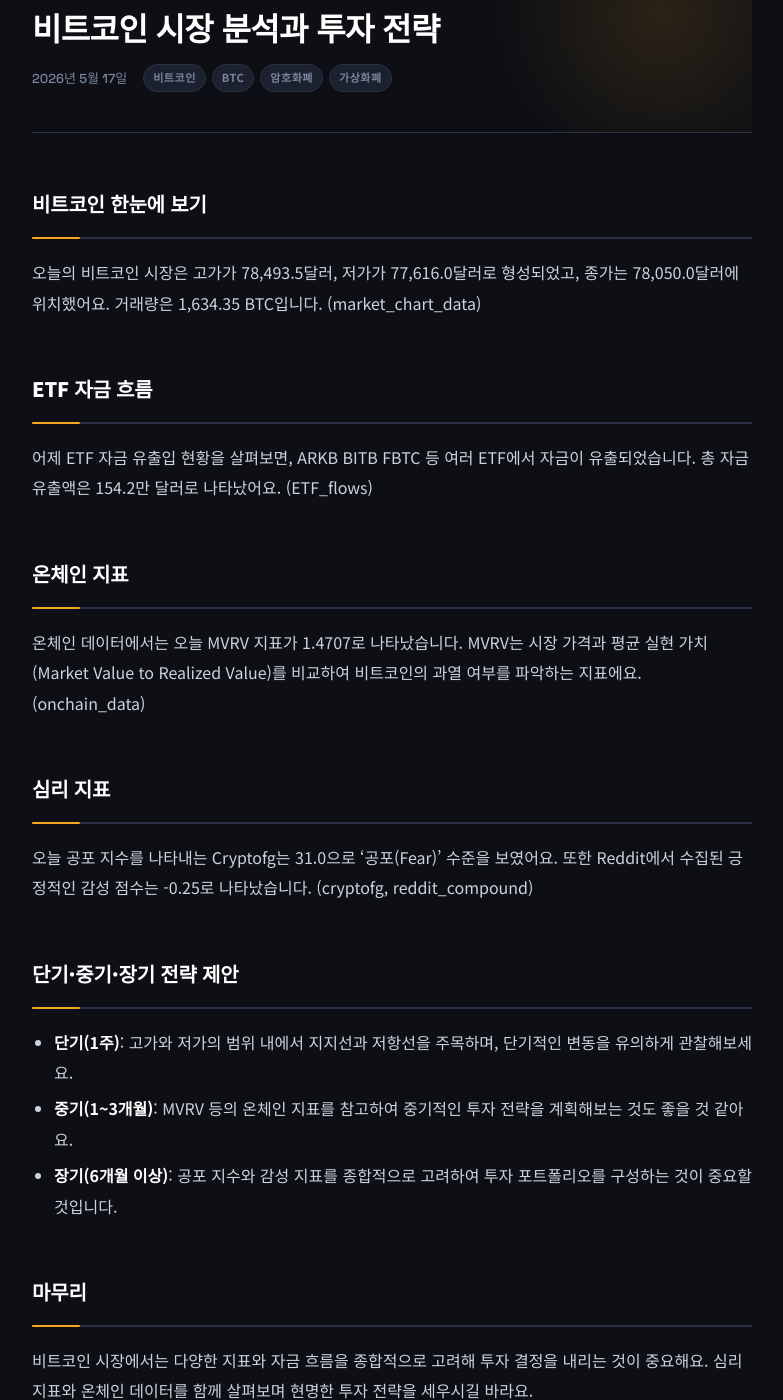
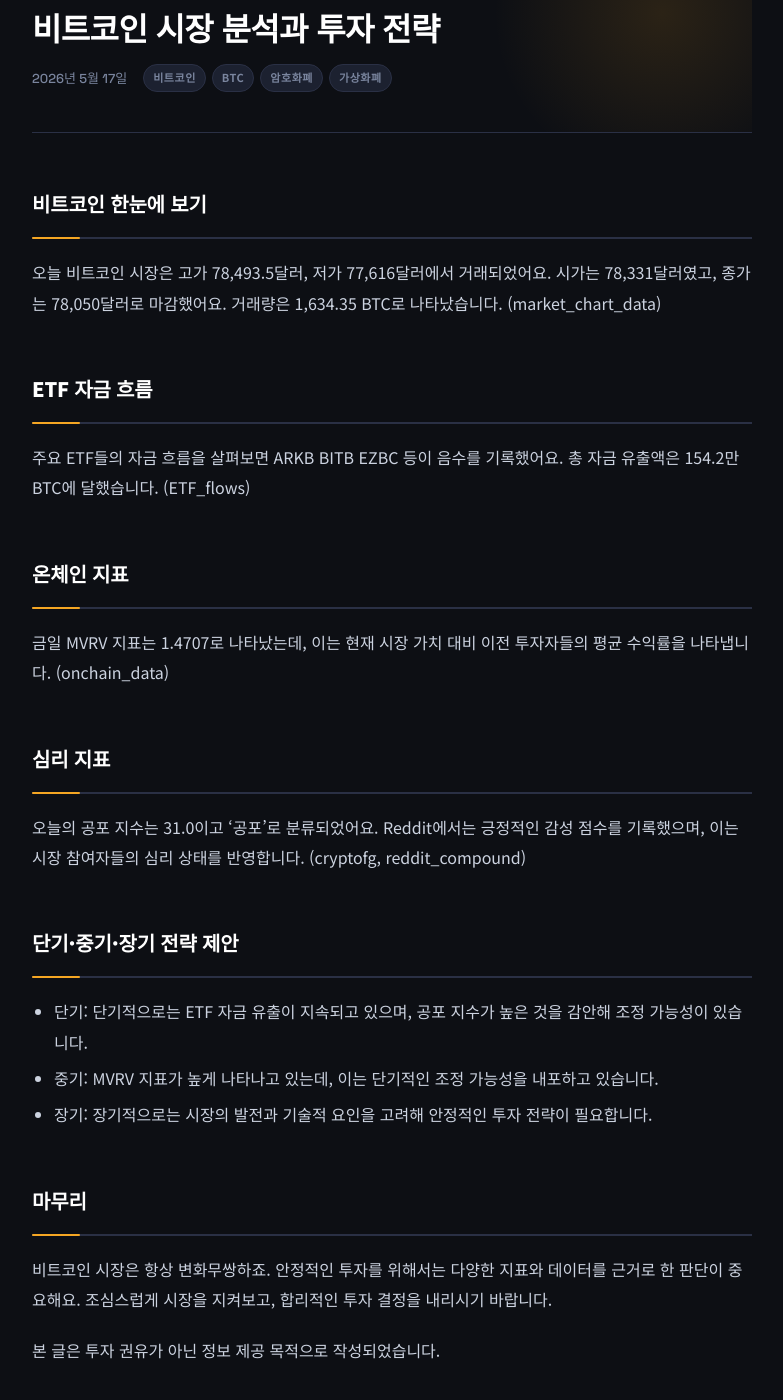
Before and after one commit to ktripapp/ktripapp.github.io, a Jekyll site: the page built from _posts/2026-05-17-비트코인-시장-분석과-투자-전략.md, in a window 1280 px wide and 1400 px high, scrolled down 215 px. Shown: the whole window, without its empty margins (248-1031 px from the left). Built offline with Jekyll 4.4.1, drawn with Linux system fonts in a browser that asks for light colours; comment, search, counter and statistics services are not loaded.

Commit message:
Add post: 2026-05-17-비트코인-시장-분석과-투자-전략.md

```diff
--- a/_posts/2026-05-17-비트코인-시장-분석과-투자-전략.md
+++ b/_posts/2026-05-17-비트코인-시장-분석과-투자-전략.md
@@ -2,36 +2,36 @@
 layout: post
 title: "비트코인 시장 분석과 투자 전략"
 date: 2026-05-17
-description: "2026년 5월 16일 비트코인 시장 동향과 투자 전략을 알아보세요. 고가, 저가, 종가, 거래량 등 핵심 데이터를 분석합니다."
-excerpt: "5월 16일 비트코인 시장 분석과 투자 전략 소개"
+description: "2026년 5월 16일 비트코인 시장 동향과 투자 전략을 알아보세요. 주요 지표와 데이터를 토대로 분석합니다."
+excerpt: "2026년 5월 16일 비트코인 시장 분석과 투자 전략 소개"
 seo_title: "2026년 5월 16일 비트코인 시장 분석과 투자 전략"
-og_title: "2026년 5월 16일 비트코인 시장 분석"
-og_description: "5월 16일 비트코인 시장 동향과 투자 전략을 확인하세요."
+og_title: "오늘의 비트코인 시황과 투자 전략"
+og_description: "2026년 5월 16일 비트코인 시장 분석과 투자 전략을 확인하세요."
 og_type: "article"
 twitter_card: "summary_large_image"
 tags: [비트코인, BTC, 암호화폐, 가상화폐, 투자분석, 코인시장, bitcoin, btc, crypto]
 author: KTrip
 lang: ko
-schema_jsonld: '{"@context": "https://schema.org", "@type": "BlogPosting", "headline": "비트코인 시장 분석과 투자 전략", "description": "2026년 5월 16일 비트코인 시장 동향과 투자 전략을 알아보세요. 고가, 저가, 종가, 거래량 등 핵심 데이터를 분석합니다.", "datePublished": "2026-05-17", "dateModified": "2026-05-17", "author": {"@type": "Organization", "name": "KTrip"}, "publisher": {"@type": "Organization", "name": "KTrip", "logo": {"@type": "ImageObject", "url": "https://ktripapp.github.io/assets/logo.png"}}, "keywords": "비트코인, BTC, 암호화폐, 가상화폐, 투자분석, 코인시장, bitcoin, btc, crypto, BTC 분석", "inLanguage": "ko-KR"}'
+schema_jsonld: '{"@context": "https://schema.org", "@type": "BlogPosting", "headline": "비트코인 시장 분석과 투자 전략", "description": "2026년 5월 16일 비트코인 시장 동향과 투자 전략을 알아보세요. 주요 지표와 데이터를 토대로 분석합니다.", "datePublished": "2026-05-17", "dateModified": "2026-05-17", "author": {"@type": "Organization", "name": "KTrip"}, "publisher": {"@type": "Organization", "name": "KTrip", "logo": {"@type": "ImageObject", "url": "https://ktripapp.github.io/assets/logo.png"}}, "keywords": "비트코인, BTC, 암호화폐, 가상화폐, 투자분석, 코인시장, bitcoin, btc, crypto, BTC 분석", "inLanguage": "ko-KR"}'
 ---
 ## 비트코인 한눈에 보기
-오늘의 비트코인 시장은 고가가 78,493.5달러, 저가가 77,616.0달러로 형성되었고, 종가는 78,050.0달러에 위치했어요. 거래량은 1,634.35 BTC입니다. (market_chart_data)
+오늘 비트코인 시장은 고가 78,493.5달러, 저가 77,616달러에서 거래되었어요. 시가는 78,331달러였고, 종가는 78,050달러로 마감했어요. 거래량은 1,634.35 BTC로 나타났습니다. (market_chart_data)
 
 ## ETF 자금 흐름
-어제 ETF 자금 유출입 현황을 살펴보면, ARKB BITB FBTC 등 여러 ETF에서 자금이 유출되었습니다. 총 자금 유출액은 154.2만 달러로 나타났어요. (ETF_flows)
+주요 ETF들의 자금 흐름을 살펴보면 ARKB BITB EZBC 등이 음수를 기록했어요. 총 자금 유출액은 154.2만 BTC에 달했습니다. (ETF_flows)
 
 ## 온체인 지표
-온체인 데이터에서는 오늘 MVRV 지표가 1.4707로 나타났습니다. MVRV는 시장 가격과 평균 실현 가치(Market Value to Realized Value)를 비교하여 비트코인의 과열 여부를 파악하는 지표에요. (onchain_data)
+금일 MVRV 지표는 1.4707로 나타났는데, 이는 현재 시장 가치 대비 이전 투자자들의 평균 수익률을 나타냅니다. (onchain_data)
 
 ## 심리 지표
-오늘 공포 지수를 나타내는 Cryptofg는 31.0으로 '공포(Fear)' 수준을 보였어요. 또한 Reddit에서 수집된 긍정적인 감성 점수는 -0.25로 나타났습니다. (cryptofg, reddit_compound)
+오늘의 공포 지수는 31.0이고 '공포'로 분류되었어요. Reddit에서는 긍정적인 감성 점수를 기록했으며, 이는 시장 참여자들의 심리 상태를 반영합니다. (cryptofg, reddit_compound)
 
 ## 단기·중기·장기 전략 제안
-- **단기(1주)**: 고가와 저가의 범위 내에서 지지선과 저항선을 주목하며, 단기적인 변동을 유의하게 관찰해보세요.
-- **중기(1~3개월)**: MVRV 등의 온체인 지표를 참고하여 중기적인 투자 전략을 계획해보는 것도 좋을 것 같아요.
-- **장기(6개월 이상)**: 공포 지수와 감성 지표를 종합적으로 고려하여 투자 포트폴리오를 구성하는 것이 중요할 것입니다.
+- 단기: 단기적으로는 ETF 자금 유출이 지속되고 있으며, 공포 지수가 높은 것을 감안해 조정 가능성이 있습니다.
+- 중기: MVRV 지표가 높게 나타나고 있는데, 이는 단기적인 조정 가능성을 내포하고 있습니다.
+- 장기: 장기적으로는 시장의 발전과 기술적 요인을 고려해 안정적인 투자 전략이 필요합니다.
 
 ## 마무리
-비트코인 시장에서는 다양한 지표와 자금 흐름을 종합적으로 고려해 투자 결정을 내리는 것이 중요해요. 심리 지표와 온체인 데이터를 함께 살펴보며 현명한 투자 전략을 세우시길 바라요.
+비트코인 시장은 항상 변화무쌍하죠. 안정적인 투자를 위해서는 다양한 지표와 데이터를 근거로 한 판단이 중요해요. 조심스럽게 시장을 지켜보고, 합리적인 투자 결정을 내리시기 바랍니다.
 
 본 글은 투자 권유가 아닌 정보 제공 목적으로 작성되었습니다.
```
Also changed, not shown: posts_index.json (+5 -5 lines).
